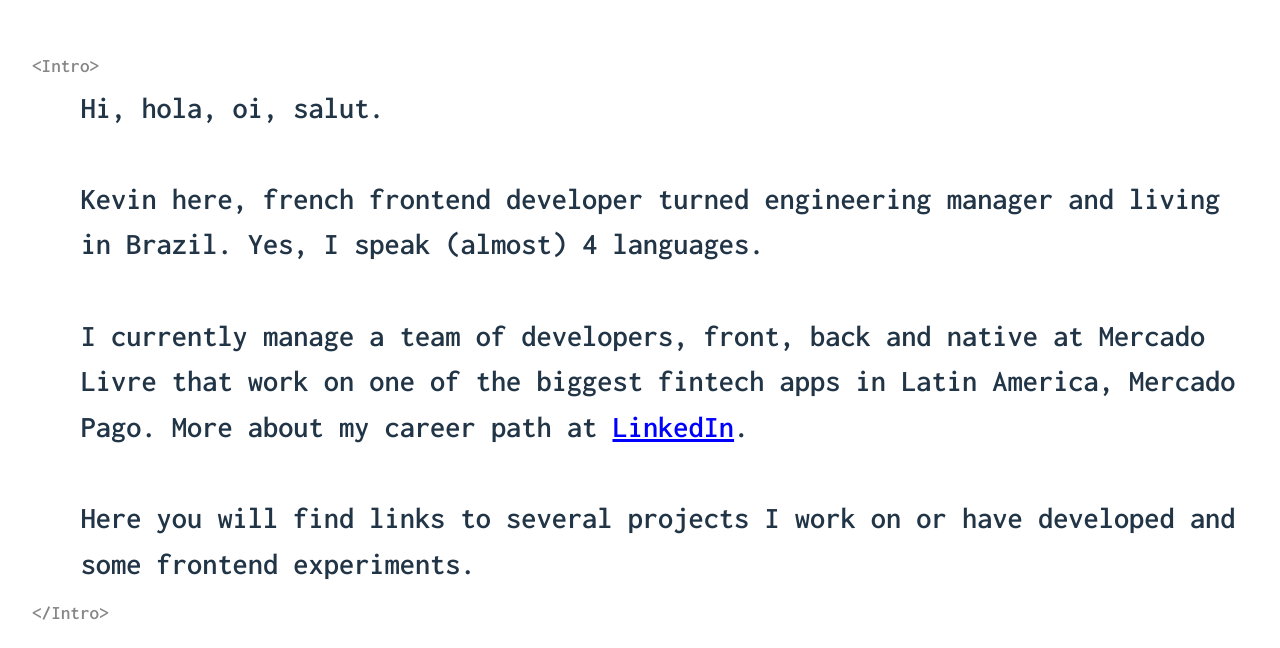
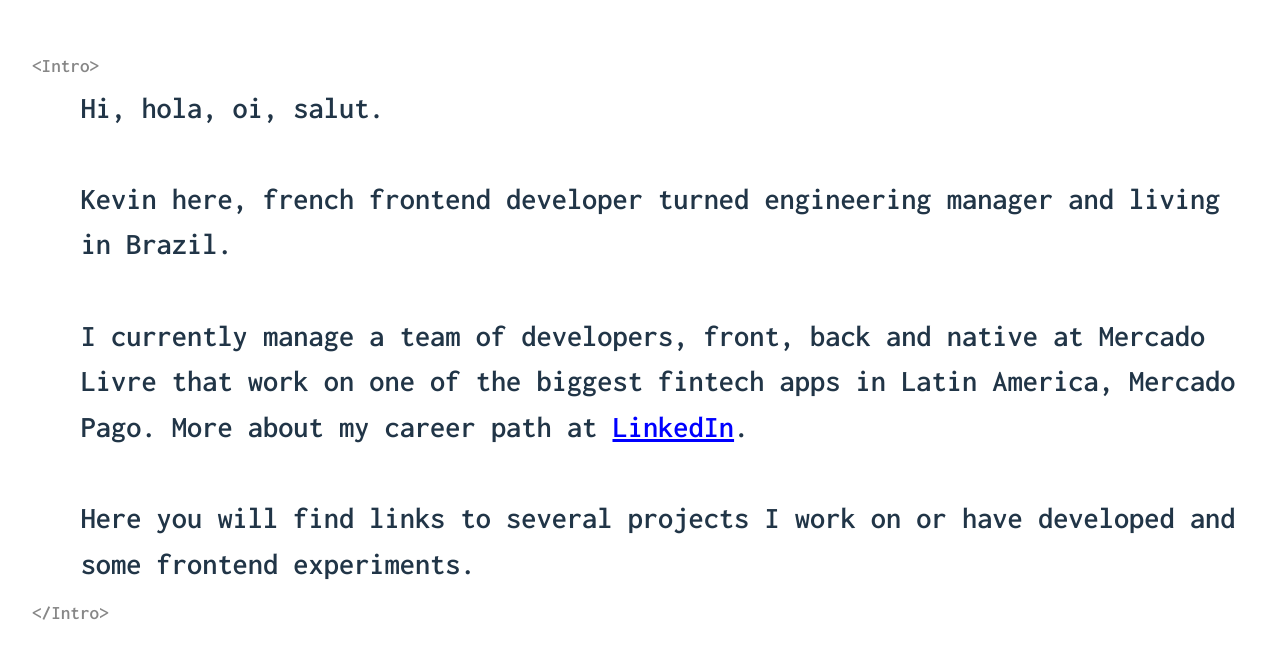
Before and after one commit to kevinch/kevinchevallierme, a React (Vite) app: page / in a window 1280 px wide. Shown: the part 152-800 px from the top of the page. Built offline with nearby package versions, Linux system fonts and the light colour scheme.

Commit message:
Fix i18n

```diff
--- a/src/App.jsx
+++ b/src/App.jsx
@@ -13,7 +13,7 @@
           <br />
           <br />
           Kevin here, french frontend developer turned engineering manager and
-          living in Brazil. Yes, I speak (almost) 4 languages.
+          living in Brazil.
           <br />
           <br />I currently manage a team of developers, front, back and native
           at Mercado Livre that work on one of the biggest fintech apps in Latin
```
